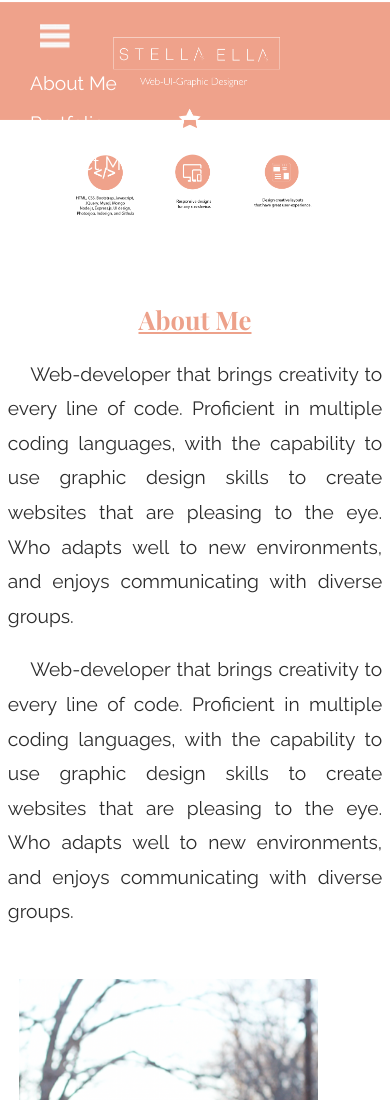
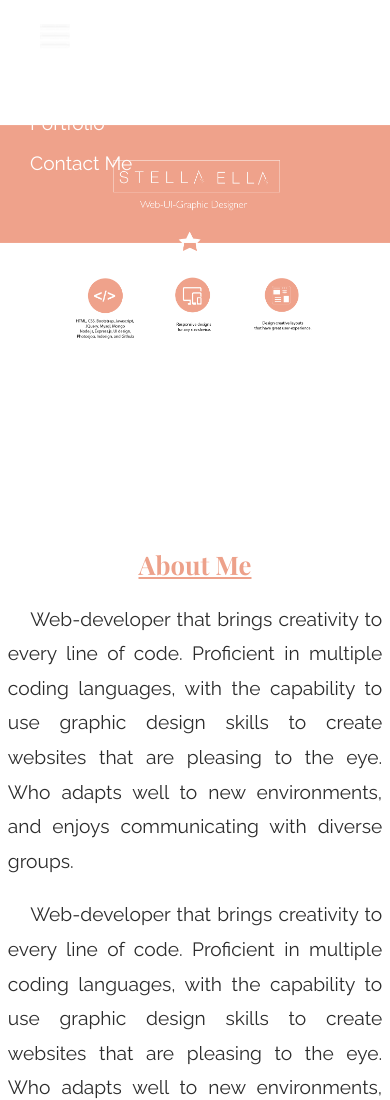
Before and after one commit to ssotereanos/portfolio, a plain HTML site: page index.html in a window 390 px wide. Shown: the top 1100 px of the page. Drawn offline with nearby package versions, Linux system fonts and the light colour scheme.

Commit message:
Add files via upload

```diff
--- a/style.css
+++ b/style.css
@@ -242,7 +242,7 @@ footer.second p {
 
 	.intro {
 	 width: 100%;
-    height: 255px;
+    height: 500px;
     background-repeat: no-repeat;
     background-size: contain;
 	}
```
